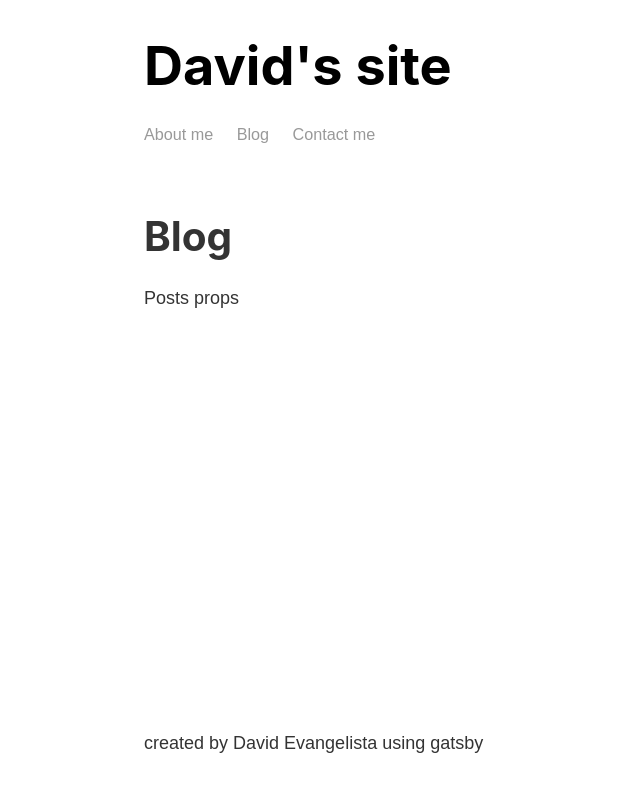
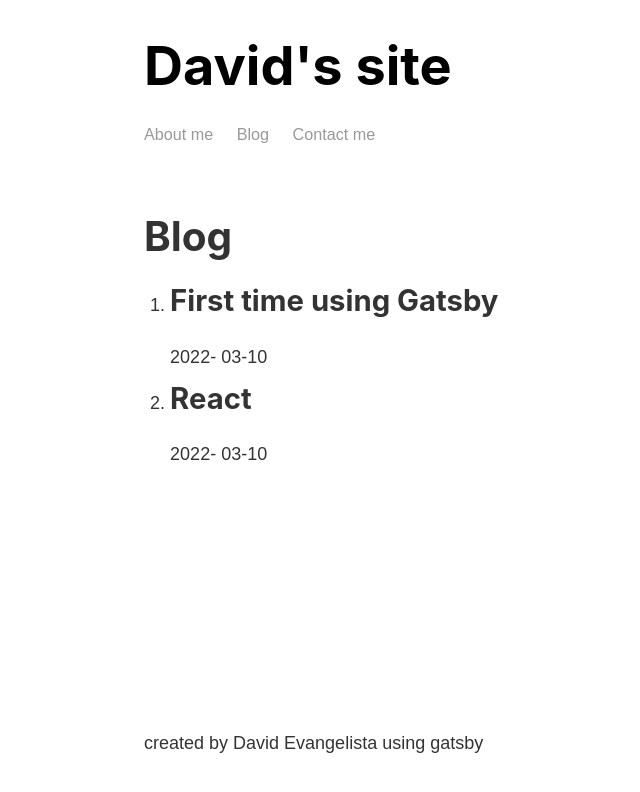
Before and after one commit to SKmuffinEXE/GatsbyL, a Gatsby site: page /blog in a window 1280 px wide. Shown: the whole page, without its empty margins (139-779 px from the left). Built offline with nearby package versions, Linux system fonts and the light colour scheme; Gatsby itself is replaced by a stand-in of ours.

Commit message:
markdown posts added

```diff
--- a/gatsby-config.js
+++ b/gatsby-config.js
@@ -11,6 +11,7 @@
         name: 'src',
         path: `${__dirname}/src/`
       }
-    }
+    },
+    'gatsby-transformer-remark'
   ],
 }
--- a/package.json
+++ b/package.json
@@ -17,6 +17,7 @@
     "gatsby": "^4.9.2",
     "gatsby-plugin-sass": "^5.9.0",
     "gatsby-source-filesystem": "^4.9.1",
+    "gatsby-transformer-remark": "^5.9.1",
     "node-sass": "^6.0.1",
     "react": "^17.0.1",
     "react-dom": "^17.0.1"
--- a/src/pages/blog.js
+++ b/src/pages/blog.js
@@ -1,13 +1,42 @@
 import React from "react";
 import Layout from "../components/Layout";
+import { graphql, useStaticQuery } from "gatsby";
 
 const BlogPage = () => {
+
+    const data = useStaticQuery(graphql`
+    query{
+        allMarkdownRemark{
+            edges{
+                node{
+                    frontmatter{
+                        title
+                        date
+                    }
+                }
+            }
+        }
+    }`)
+
+    console.log(data)
 
     return(
         <Layout>
             <h1>Blog</h1>
 
-            <p> Posts props</p>
+            <ol>
+                {data.allMarkdownRemark.edges.map((edges) => {
+
+                return(
+                    <li>
+                        <h2>{edges.node.frontmatter.title}</h2>
+                        <p>{edges.node.frontmatter.date}</p>
+                    </li>
+                )
+
+                })}
+      </ol>
+
         </Layout>
     )
 }
```
Also changed, not shown: progress.md (+1 -1 lines), README.md, 1 other file.
